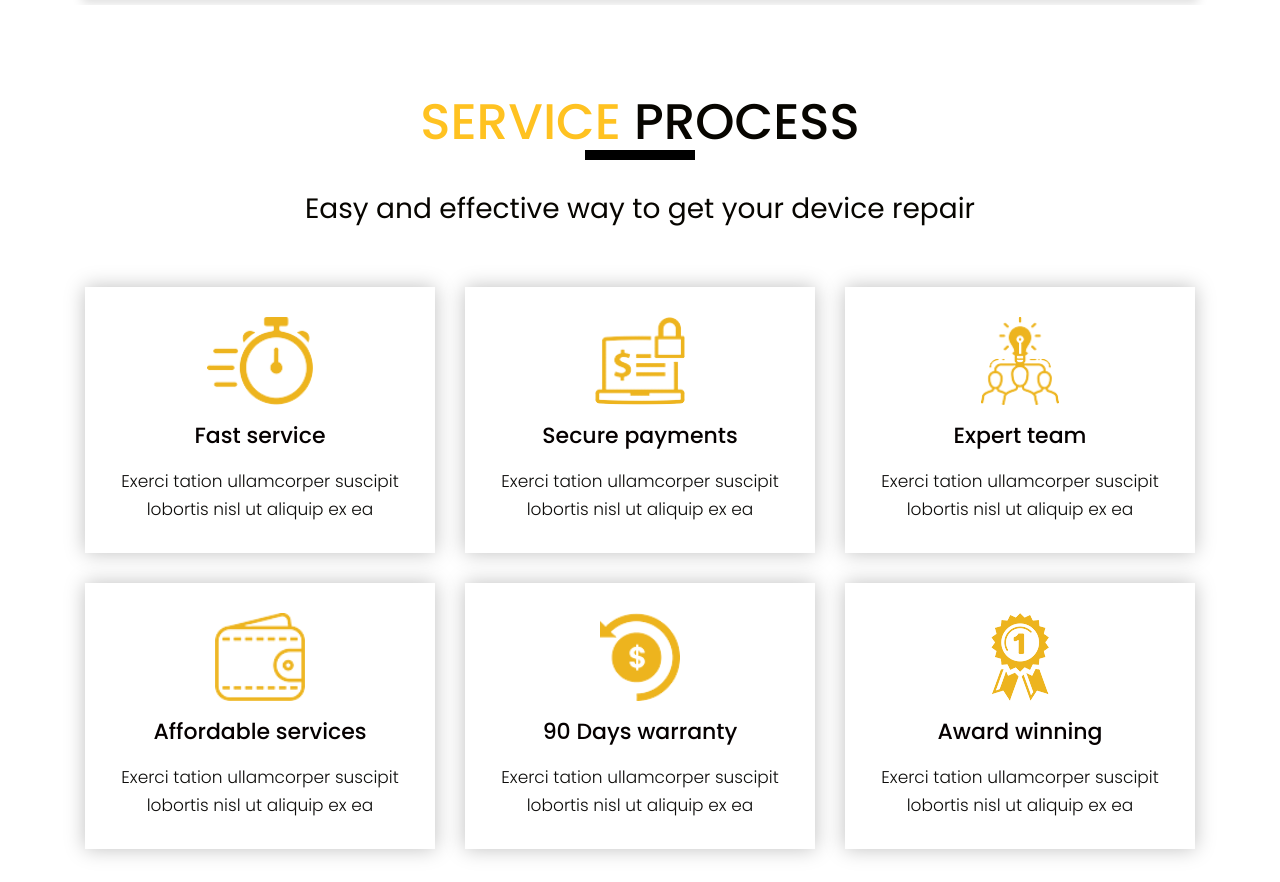
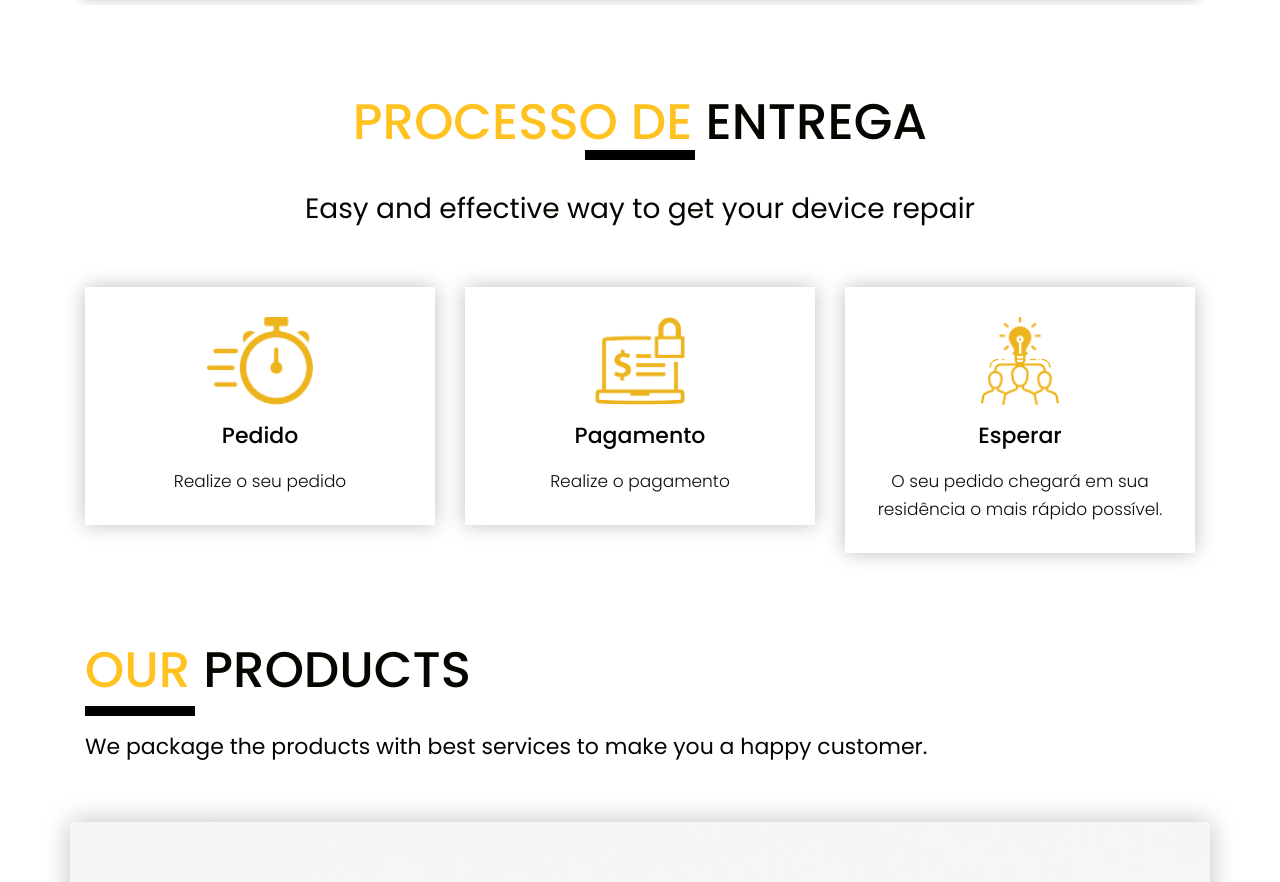
Before and after one commit to GameLineYT/storeNobreakTeam, a plain HTML site: page index.html in a window 1280 px wide. Shown: the part 1480-2362 px from the top of the page. Drawn offline with nearby package versions, Linux system fonts and the light colour scheme.

Commit message:
Update index.html

```diff
--- a/index.html
+++ b/index.html
@@ -194,7 +194,7 @@
                   <div class="for_box">
                      <i><img src="icon/4.png"/></i>
                      <h3>Sugestões e Reclamações</h3>
-                     <p>Aceitamos sugestões e reclamações.</p>
+                     <p>Aceitamos sugestões e reclamações.  </p>
                   </div>
                </div>
                <div class="col-md-12">
@@ -212,7 +212,7 @@
             <div class="row">
                <div class="col-md-8 offset-md-2">
                   <div class="title">
-                     <h2>Service <strong class="black">Process</strong></h2>
+                     <h2>Processo de <strong class="black">Entrega</strong></h2>
                      <span>Easy and effective way to get your device repair</span>
                   </div>
                </div>
@@ -221,25 +221,25 @@
                <div class="col-xl-4 col-lg-4 col-md-4 col-sm-12">
                   <div class="service-box">
                      <i><img src="icon/service1.png"/></i>
-                     <h3>Fast service</h3>
-                     <p>Exerci tation ullamcorper suscipit lobortis nisl ut aliquip ex ea </p>
+                     <h3>Pedido</h3>
+                     <p>Realize o seu pedido </p>
                   </div>
                </div>
                <div class="col-xl-4 col-lg-4 col-md-4 col-sm-12">
                   <div class="service-box">
                      <i><img src="icon/service2.png"/></i>
-                     <h3>Secure payments</h3>
-                     <p>Exerci tation ullamcorper suscipit lobortis nisl ut aliquip ex ea </p>
+                     <h3>Pagamento</h3>
+                     <p>Realize o pagamento </p>
                   </div>
                </div>
                <div class="col-xl-4 col-lg-4 col-md-4 col-sm-12">
                   <div class="service-box">
                      <i><img src="icon/service3.png"/></i>
-                     <h3>Expert team</h3>
-                     <p>Exerci tation ullamcorper suscipit lobortis nisl ut aliquip ex ea </p>
+                     <h3>Esperar</h3>
+                     <p>O seu pedido chegará em sua residência o mais rápido possível. </p>
                   </div>
                </div>
-               <div class="col-xl-4 col-lg-4 col-md-4 col-sm-12">
+               <!--<div class="col-xl-4 col-lg-4 col-md-4 col-sm-12">
                   <div class="service-box">
                      <i><img src="icon/service4.png"/></i>
                      <h3>Affordable services</h3>
@@ -262,7 +262,7 @@
                </div>
             </div>
          </div>
-      </div>
+      </div>-->
       <!-- end service -->
 
       <!-- our product -->
```
